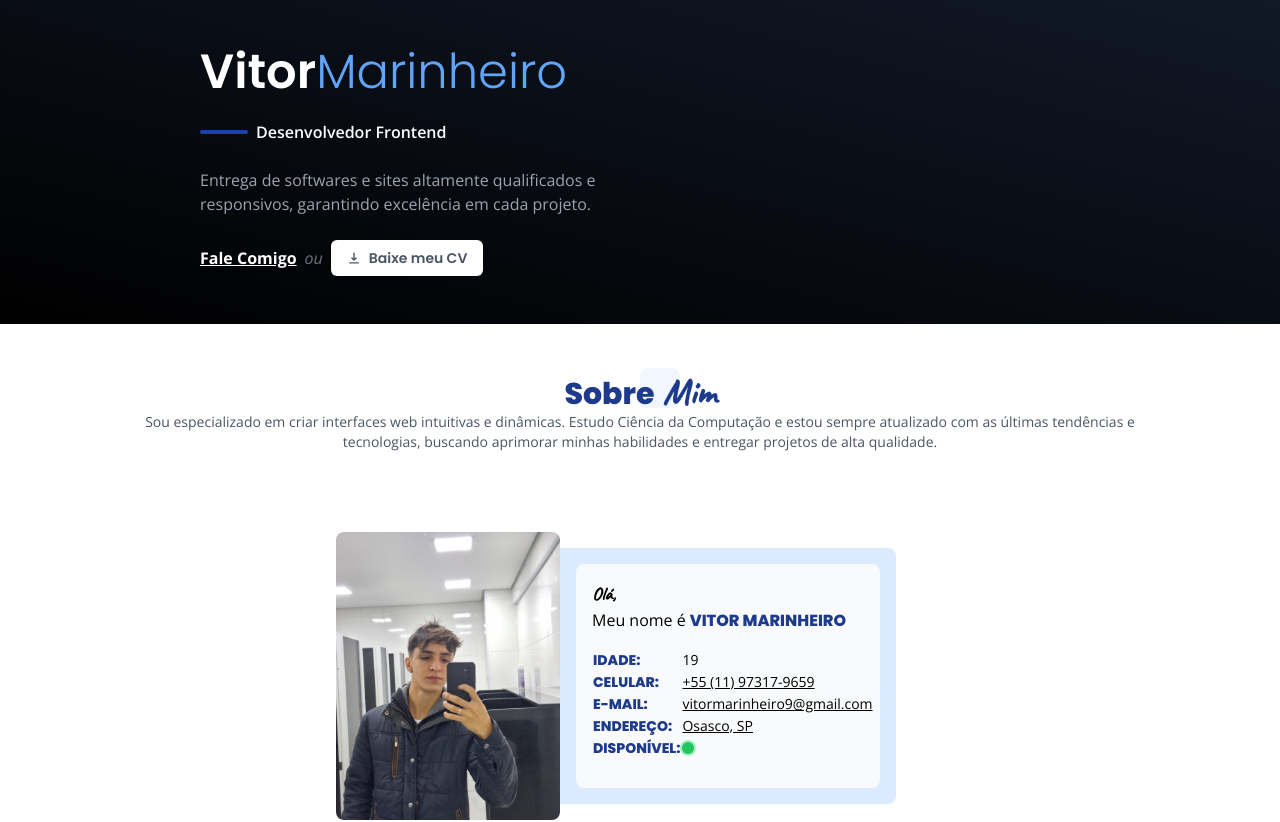
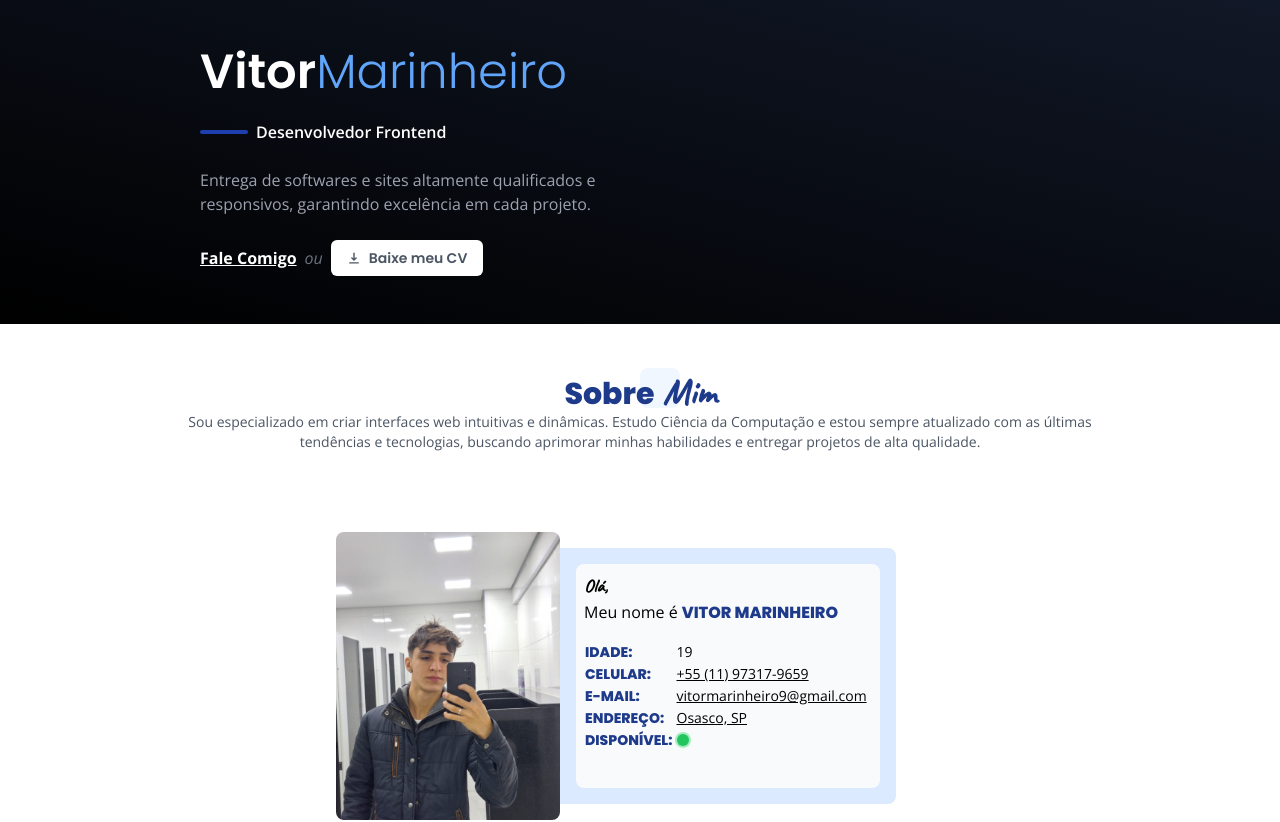
Before and after one commit to vitormarinheiro1/portfolio, a React (Vite) app: page / in a window 1280 px wide. Shown: the top 822 px of the page. Built offline with nearby package versions, Linux system fonts and the light colour scheme.

Commit message:
fix(About): corringindo bug de texto do email em telas menores

```diff
--- a/src/components/About/index.tsx
+++ b/src/components/About/index.tsx
@@ -2,7 +2,7 @@ import React from "react";
 
 export function About() {
     return (
-        <section className="container mx-auto my-4 max-w-5xl py-4">
+        <section className="container mx-auto my-4 max-w-5xl p-4">
             <div className="relative p-4 text-center">
                 <h2 className="relative text-blue-900 font-bold z-10">
                     <span className="mr-2 font-headline text-3xl font-bold">Sobre</span>
@@ -18,7 +18,7 @@ export function About() {
 
             <div className="relative mx-auto mt-20 max-w-lg">
                 <div className="relative w-full rounded-lg bg-blue-100 p-4 ps-20 md:h-64 md:ps-48">
-                    <div className="relative h-full rounded-lg bg-gray-50 p-4">
+                    <div className="relative h-full rounded-lg bg-gray-50 p-2">
                         <p className="font-handwriting text-lg font-bold">Olá,</p>
                         <p>
                             <span className="mr-1">Meu nome é</span>
@@ -50,7 +50,7 @@ export function About() {
                                         E-mail:
                                     </td>
                                     <td>
-                                        <a href="mailto:vitormarinheiro9@gmail.com" className="underline hover:text-blue-800">
+                                        <a href="mailto:vitormarinheiro9@gmail.com" className="underline hover:text-blue-800" style={{ wordBreak: "break-word" }}>
                                             vitormarinheiro9@gmail.com
                                         </a>
                                     </td>
```
